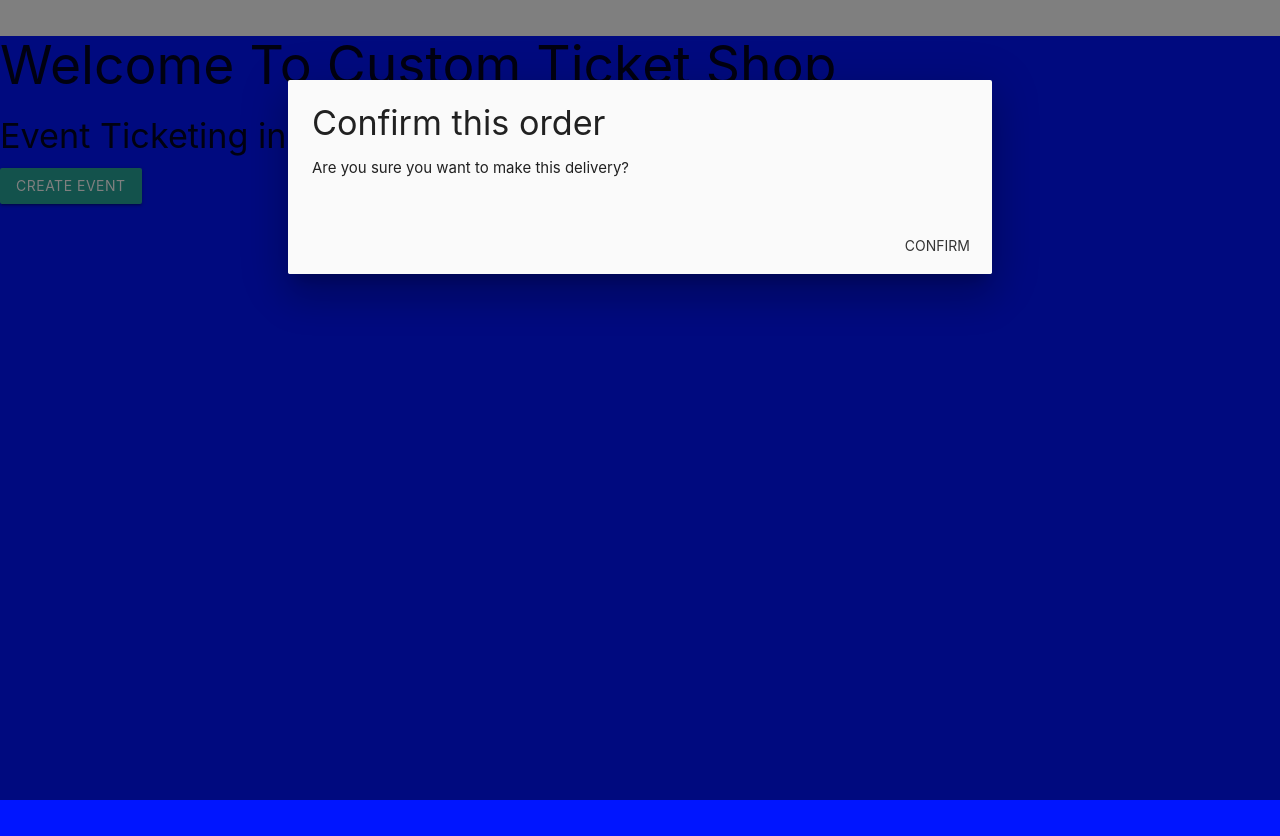
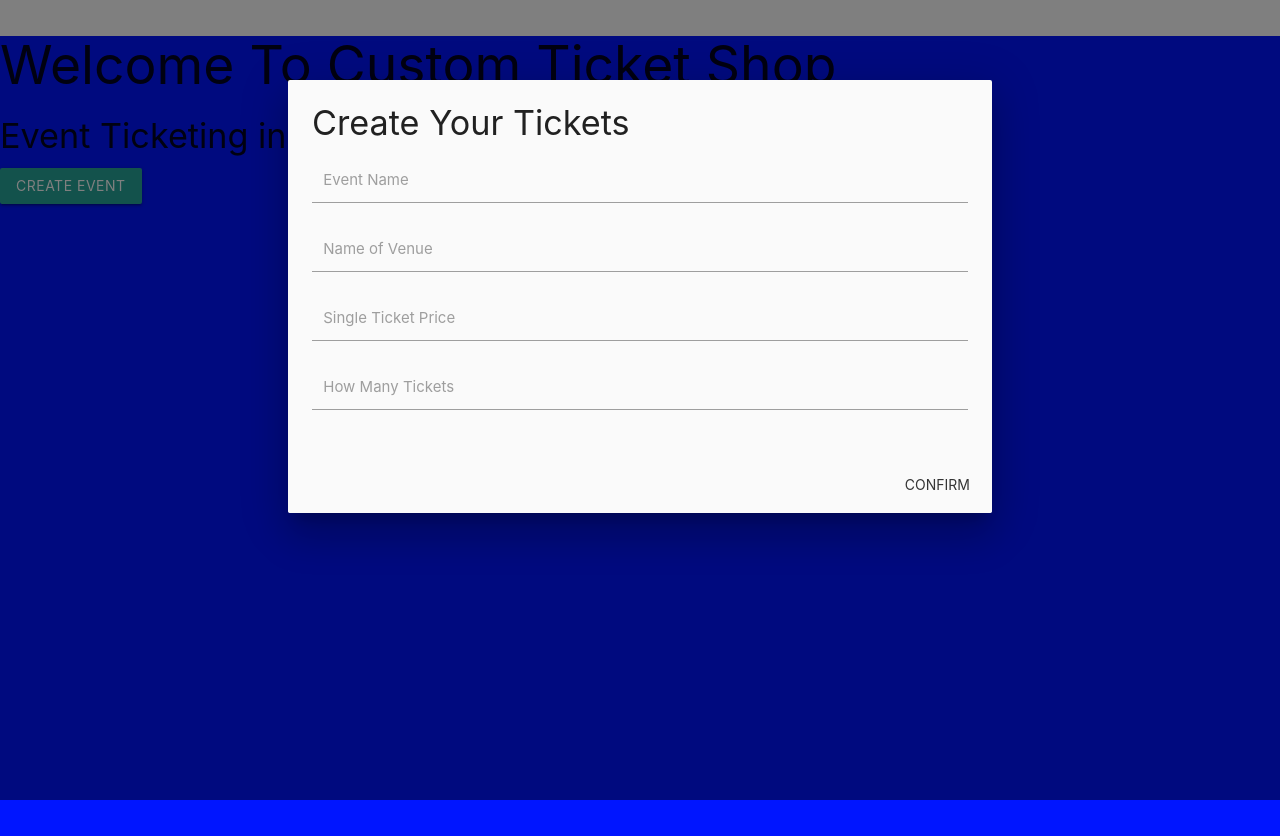
Before and after one commit to vincefio/customTicketShop, a React (Create React App) app in the folder customticketshop/: page / in a window 1280 px wide. Both pictures are taken after a click on the button "CREATE EVENT". Built offline with nearby package versions, Linux system fonts and the light colour scheme.

Commit message:
form structure

```diff
--- a/customticketshop/src/components/Home.js
+++ b/customticketshop/src/components/Home.js
@@ -16,8 +16,25 @@ export default class Home extends Component {
     var modal =
     <div id="modal1" class="modal">
       <div class="modal-content">
-        <h4>Confirm this order</h4>
-        <p>Are you sure you want to make this delivery?</p>
+        <h4>Create Your Tickets</h4>
+        <form>
+            <div class="input-field col s6">
+                <input id="event_name" type="text" class="validate"></input>
+                <label for="event_name">Event Name</label>
+            </div>
+            <div class="input-field col s6">
+                <input id="venue_name" type="text" class="validate"></input>
+                <label for="venue_name">Name of Venue</label>
+            </div>
+            <div class="input-field col s6">
+                <input id="ticket_price" type="text" class="validate"></input>
+                <label for="ticket_price">Single Ticket Price</label>
+            </div>
+            <div class="input-field col s6">
+                <input id="number_of_ticets" type="text" class="validate"></input>
+                <label for="number_of_ticets">How Many Tickets</label>
+            </div>
+        </form>
       </div>
       <div class="modal-footer">
         <a onClick={this.handleSubmit} href="#!" class="modal-close waves-effect waves-green btn-flat">Confirm</a>
```
